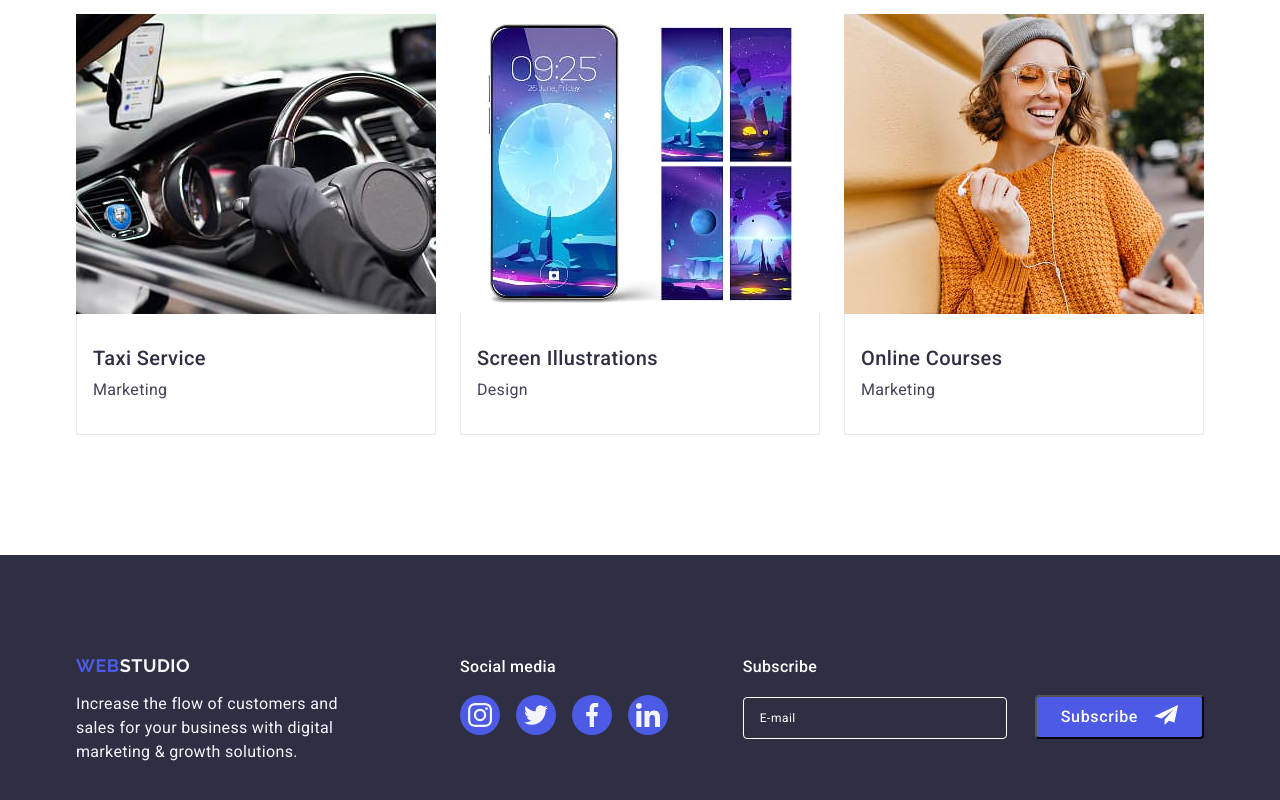
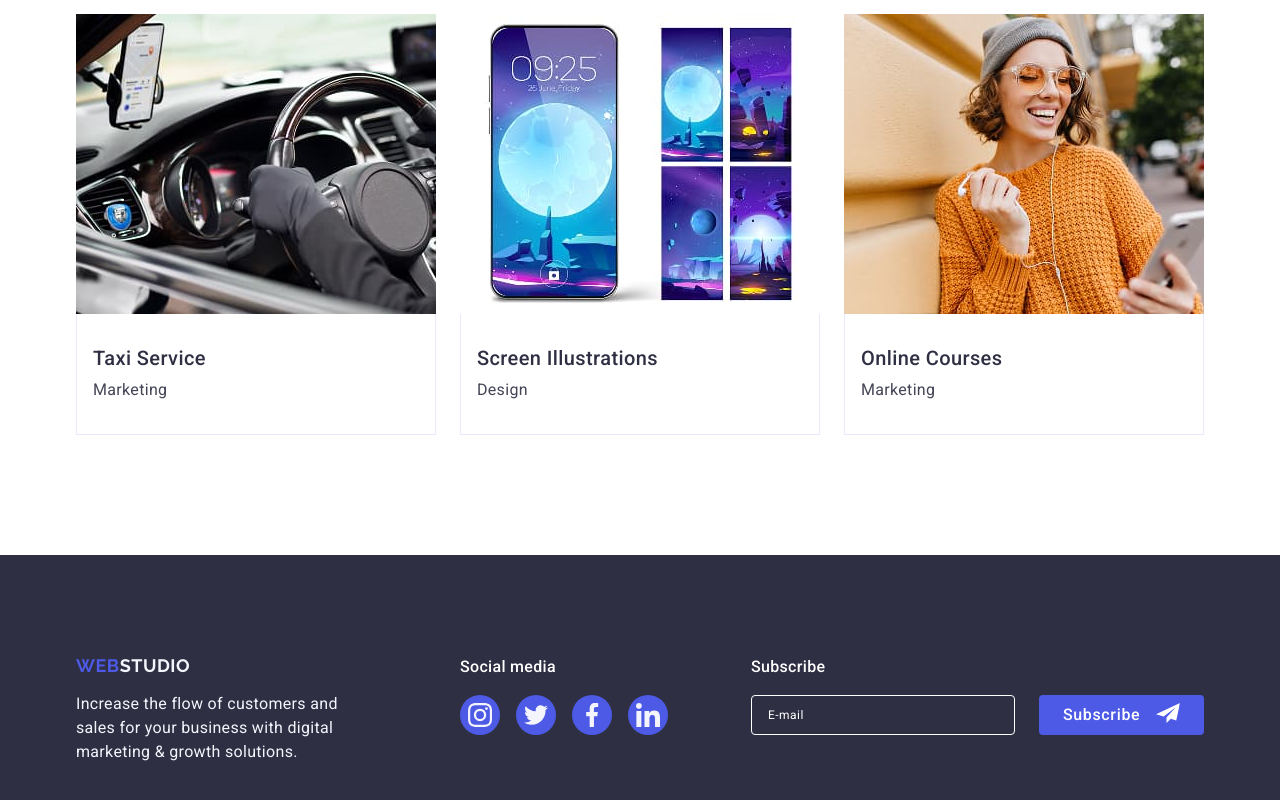
Before and after one commit to PolinaArtomova/goit-markup-hw-05, a plain HTML site: page index.html in a window 1280 px wide. Shown: the part 2604-3404 px from the top of the page. Drawn offline with nearby package versions, Linux system fonts and the light colour scheme.

Commit message:
1st homework commit

```diff
--- a/css/styles.css
+++ b/css/styles.css
@@ -430,12 +430,17 @@ img {
     margin-left: auto;
 }
 
+.subscribe-form {
+    display: flex;
+    gap: 24px;
+}
+
 .subscribe-input {
     outline: transparent;
     border: 1px solid #fff;
     border-radius: 4px;
     width: 264px;
-    height: auto;
+    height: 40px;
     background-color: transparent;
     font-size: 12px;
     line-height: 200%;
@@ -446,7 +451,8 @@ img {
 
 }
 
-.subscribe-input:focus {
+.subscribe-input:focus,
+.subscribe-input:hover {
     border: 1px solid #404bbf;
 }
 
@@ -455,13 +461,13 @@ img {
 }
 
 .footer-subscribe-btn {
-    margin-left: 24px;
+    border: none;
     display: inline-flex;
     justify-content: center;
     border-radius: 4px;
     padding: 8px 24px;
-    width: auto;
-    height: auto;
+    width: 165px;
+    height: 40px;
     background-color: #4d5ae5;
     font-weight: 500;
     font-size: 16px;
@@ -536,9 +542,10 @@ img {
     transition: background-color 250ms cubic-bezier(0.4, 0, 0.2, 1), border 250ms cubic-bezier(0.4, 0, 0.2, 1), fill 250ms cubic-bezier(0.4, 0, 0.2, 1);
 }
 
-.modal-close-btn:hover {
+.modal-close-btn:hover,
+.modal-close-btn:focus {
     background-color: #404bbf;
-    border: transparent;
+    border: none;
 }
 
 .modal-close-btn:hover .close-icon {
--- a/index.html
+++ b/index.html
@@ -359,16 +359,17 @@
       </div>
       <div class="footer-subscribe">
         <p class="footer-title">Subscribe</p>
-        <div class="footer-elements">
-          <label class="subscribe-input-label" for="user-email">
-            <input type="text" class="subscribe-input" name="user-email" id="user-email" placeholder="E-mail">
+        <form class="subscribe-form">
+          <label class="subscribe-input-label" aria-label="footer-email">
+            <input type="email" class="subscribe-input" name="subscribe-email" id="subscribe-email"
+              placeholder="E-mail">
           </label>
-          <button class="footer-subscribe-btn" type="button">Subscribe
+          <button class="footer-subscribe-btn" type="submit">Subscribe
             <svg class="subscribe-icon" width="24" height="20">
               <use href="./images/icons.svg#icon-icon-send"></use>
             </svg>
           </button>
-        </div>
+        </form>
       </div>
     </div>
   </footer>
```
